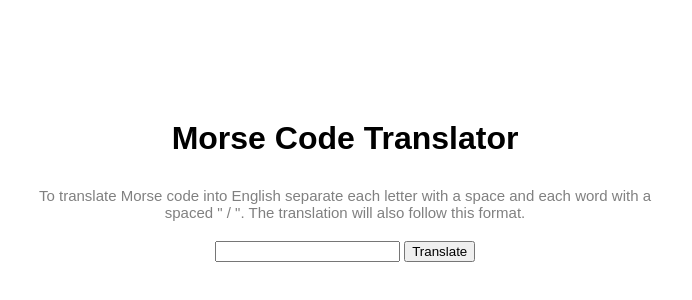
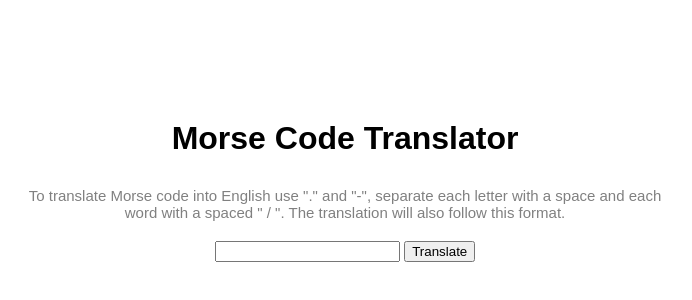
Before and after one commit to kintem/morse-code-translator, a plain HTML site: page index.html in a window 1280 px wide. Shown: the part 194-494 px from the top of the page, without its empty margins (295-987 px from the left). Drawn offline with Linux system fonts and the light colour scheme.

Commit message:
fix instructions - clarify to use full stops and dashes

```diff
--- a/index.html
+++ b/index.html
@@ -9,7 +9,7 @@
 </head>
 <body>
   <h1>Morse Code Translator</h1>
-  <p>To translate Morse code into English separate each letter with a space and each word with a spaced " / ". The translation will also follow this format.</p>
+  <p>To translate Morse code into English use "." and "-", separate each letter with a space and each word with a spaced " / ". The translation will also follow this format.</p>
   <form action="">
     <input type="text" id="user-input" value="">
     <input type="submit" id="submit" value="Translate">
```
